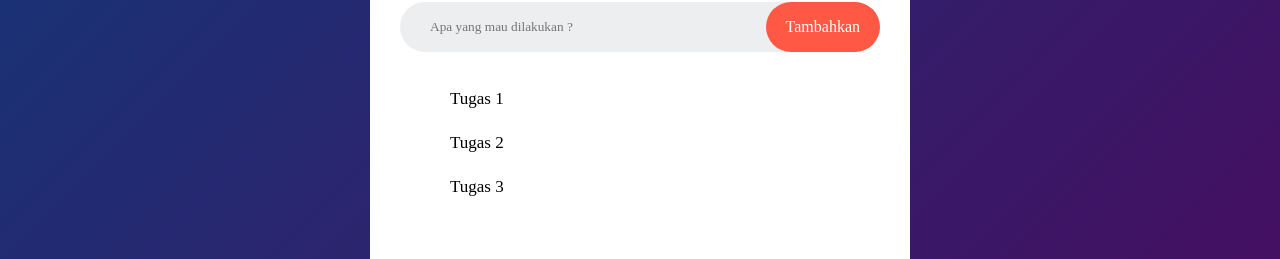
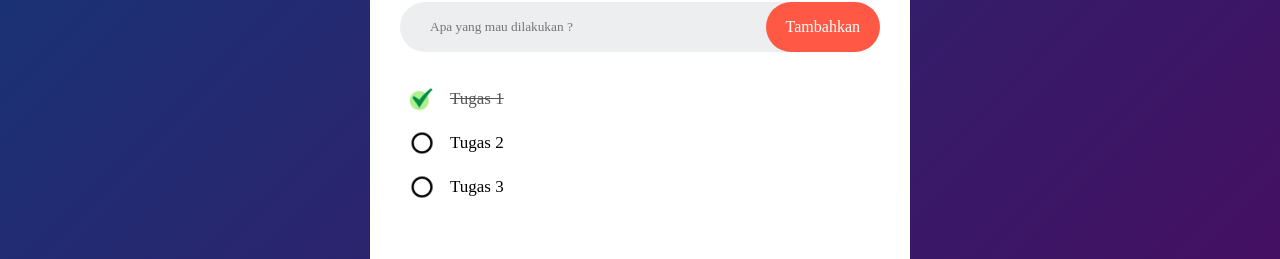
Before and after one commit to bagusekaofc/todolist, a plain HTML site: page index.html in a window 1280 px wide. Shown: the part 198-457 px from the top of the page. Drawn offline with Linux system fonts and the light colour scheme.

Commit message:
check/unchecked list

```diff
--- a/index.html
+++ b/index.html
@@ -20,7 +20,7 @@
           <button>Tambahkan</button>
         </div>
         <ul id="list-container">
-          <li>Tugas 1</li>
+          <li class="check">Tugas 1</li>
           <li>Tugas 2</li>
           <li>Tugas 3</li>
         </ul>
--- a/style.css
+++ b/style.css
@@ -68,4 +68,27 @@ ul li {
   padding: 12px 8px 12px 50px;
   user-select: none;
   cursor: pointer;
+  position: relative;
 }
+
+ul li::before {
+  content: "";
+  position: absolute;
+  height: 28px;
+  width: 28px;
+  border-radius: 50%;
+  background-image: url("/img/unchecked.png");
+  background-size: cover;
+  background-position: center;
+  top: 8px;
+  left: 8px;
+}
+
+ul li.check {
+  color: #555;
+  text-decoration: line-through;
+}
+
+ul li.check::before {
+  background-image: url("/img/checked.png");
+}
```
